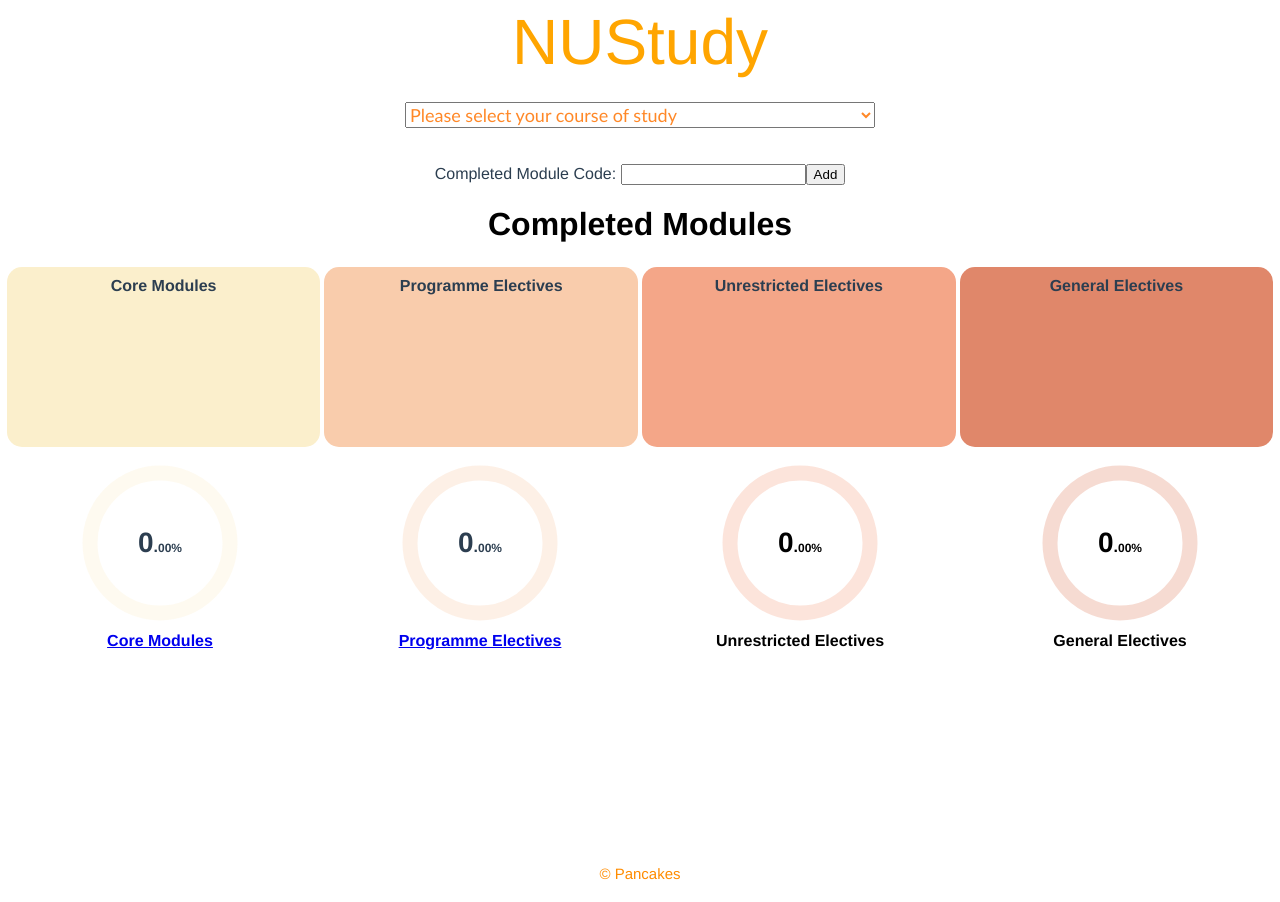
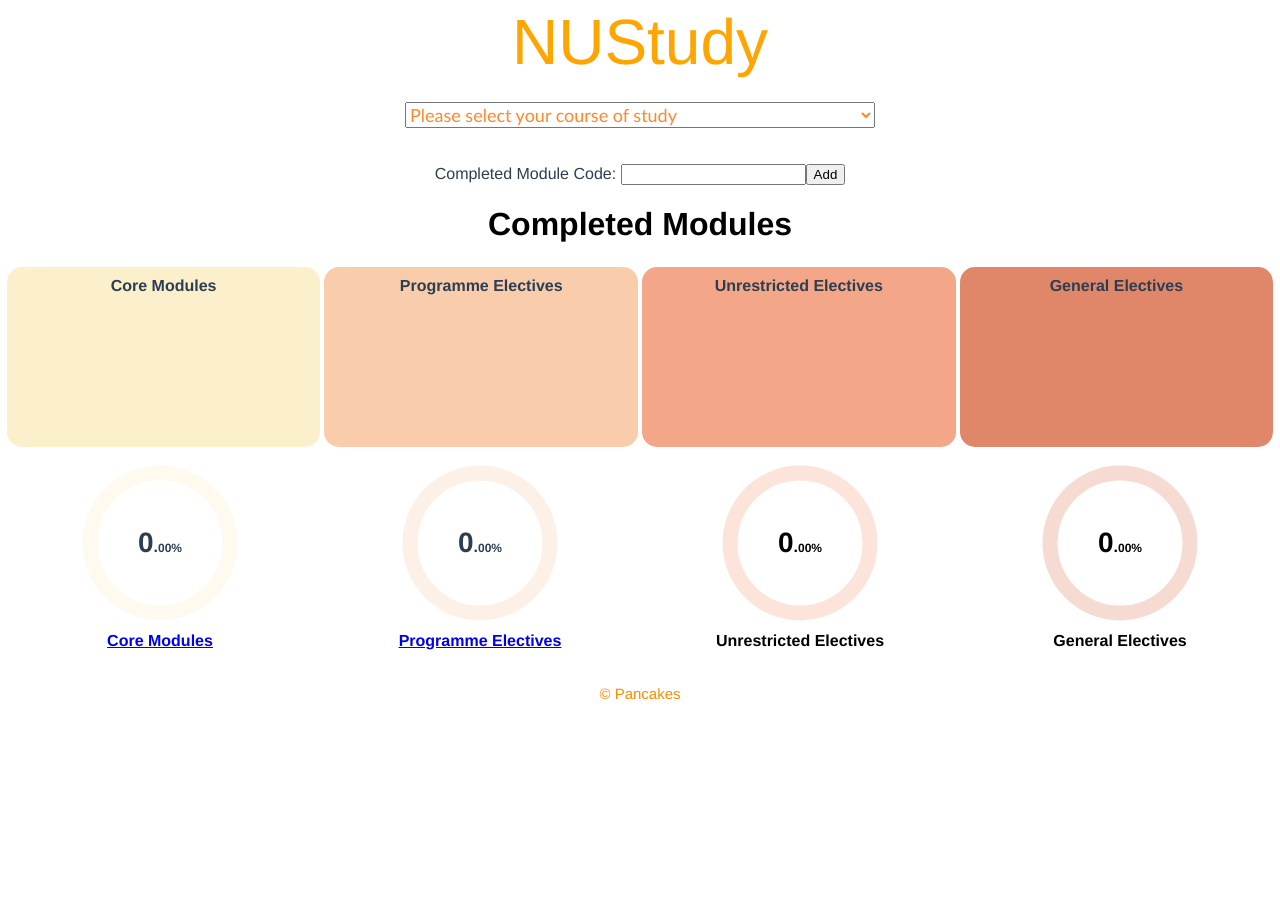
Before and after one commit to hongquan97/project_pancakes, a Vue app: page / in a window 1280 px wide. After the commit the page ends 800 px from the top, so only its background shows below. Built offline with nearby package versions, Linux system fonts and the light colour scheme; the HTML template or start-up script is replaced by a standard one.

Commit message:
updated logo.vue

```diff
--- a/src/components/Logo.vue
+++ b/src/components/Logo.vue
@@ -21,7 +21,7 @@ export default {
 <!-- Add "scoped" attribute to limit CSS to this component only -->
 <style scoped>
 footer {
-  padding: 200px 0px 5px;
+  padding: 20px 0px 5px;
 }
 p {
   font-size: 15px;
```
